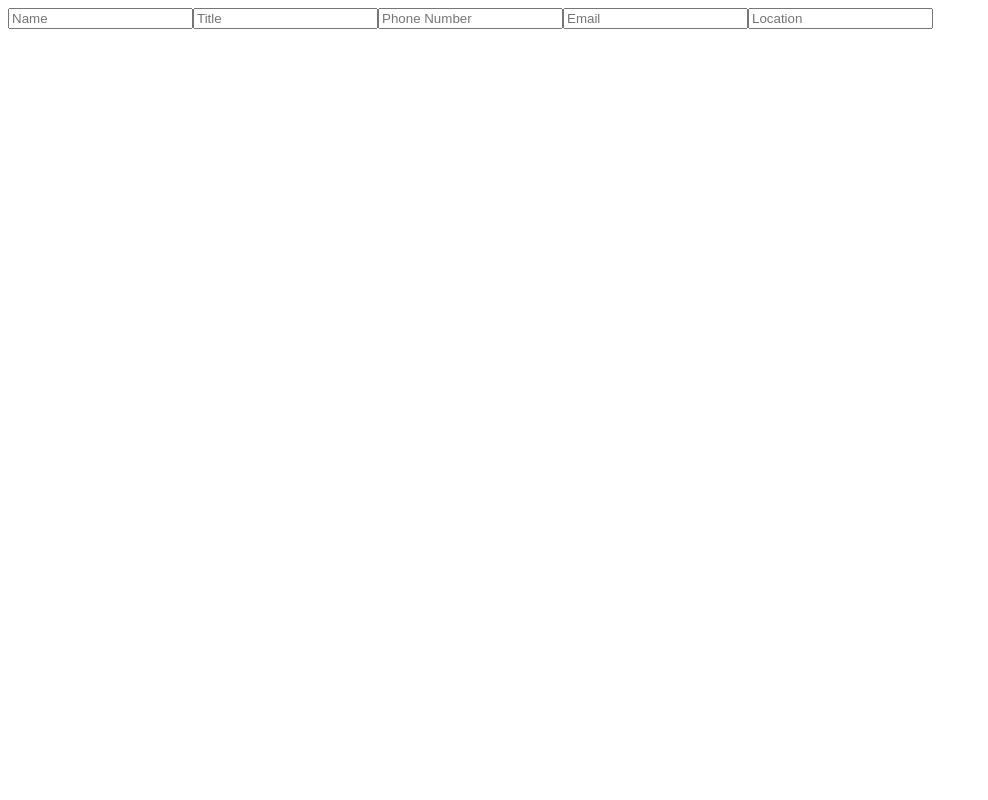
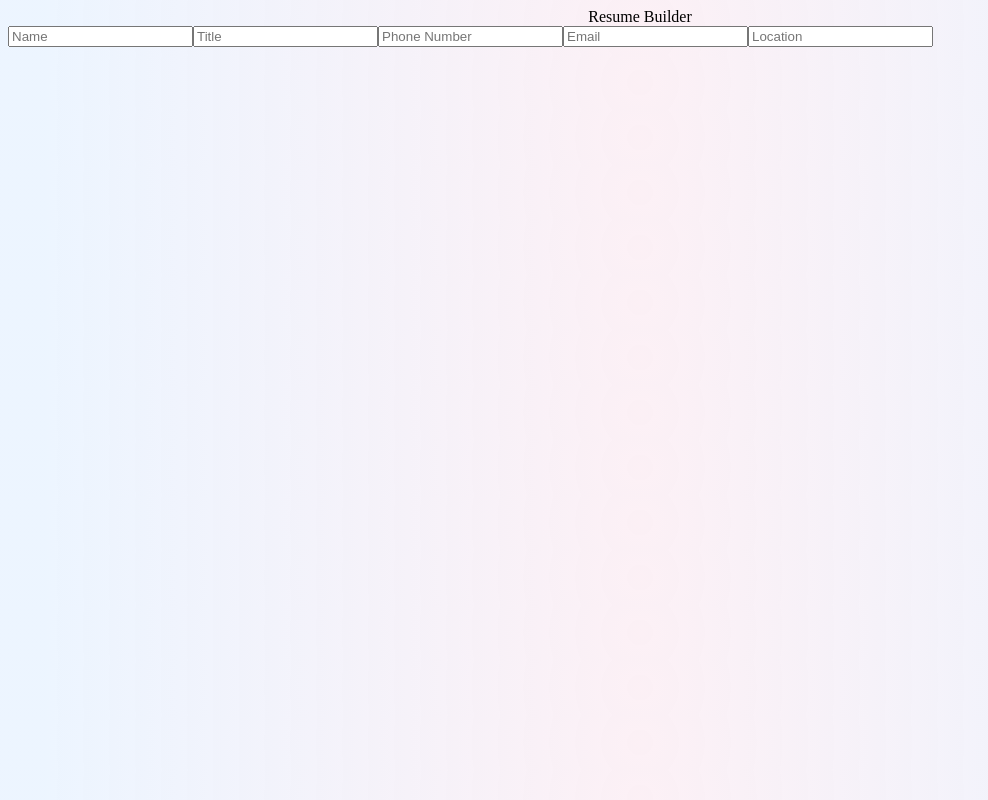
Before and after one commit to Faith-Gray/CV-Application, a React (Vite) app: page / in a window 1280 px wide. Shown: the whole page, without its empty margins (0-988 px from the left). Built offline with nearby package versions, Linux system fonts and the light colour scheme.

Commit message:
Add backgorund gradiant. Add Header

```diff
--- a/src/App.css
+++ b/src/App.css
@@ -0,0 +1,8 @@
+html {
+    background: rgb(238,174,202);
+    background: radial-gradient(circle, rgba(238,174,202,0.18538753391981788) 0%, rgba(58,148,255,0.09575167957808128) 93%);
+}
+
+.header {
+    text-align: center;
+}
--- a/src/App.jsx
+++ b/src/App.jsx
@@ -2,6 +2,7 @@ import { useState } from 'react'
 import './App.css'
 import PersonalDetailsForm from './Form/PersonalDetailsForm'
 import PersonalDetailsResume from './Resume/PersonalDetailsResume'
+import Header from './Header'
 
 function App() {
     const [ PersonalDetailsFormData, setPersonalDetailsFormData ] = useState(
@@ -21,6 +22,7 @@ function App() {
 
   return (
     <div className="App">
+      <Header />
       <PersonalDetailsForm PersonalDetailsFormData={PersonalDetailsFormData} handleChange={handleChange}/>
       <PersonalDetailsResume PersonalDetailsFormData={PersonalDetailsFormData} handleChange={handleChange}/>
 
--- /dev/null
+++ b/src/Header.jsx
@@ -0,0 +1,7 @@
+const Header = () => {
+    return (
+        <header className="header">Resume Builder</header>
+    )
+}
+
+export default Header;
```
